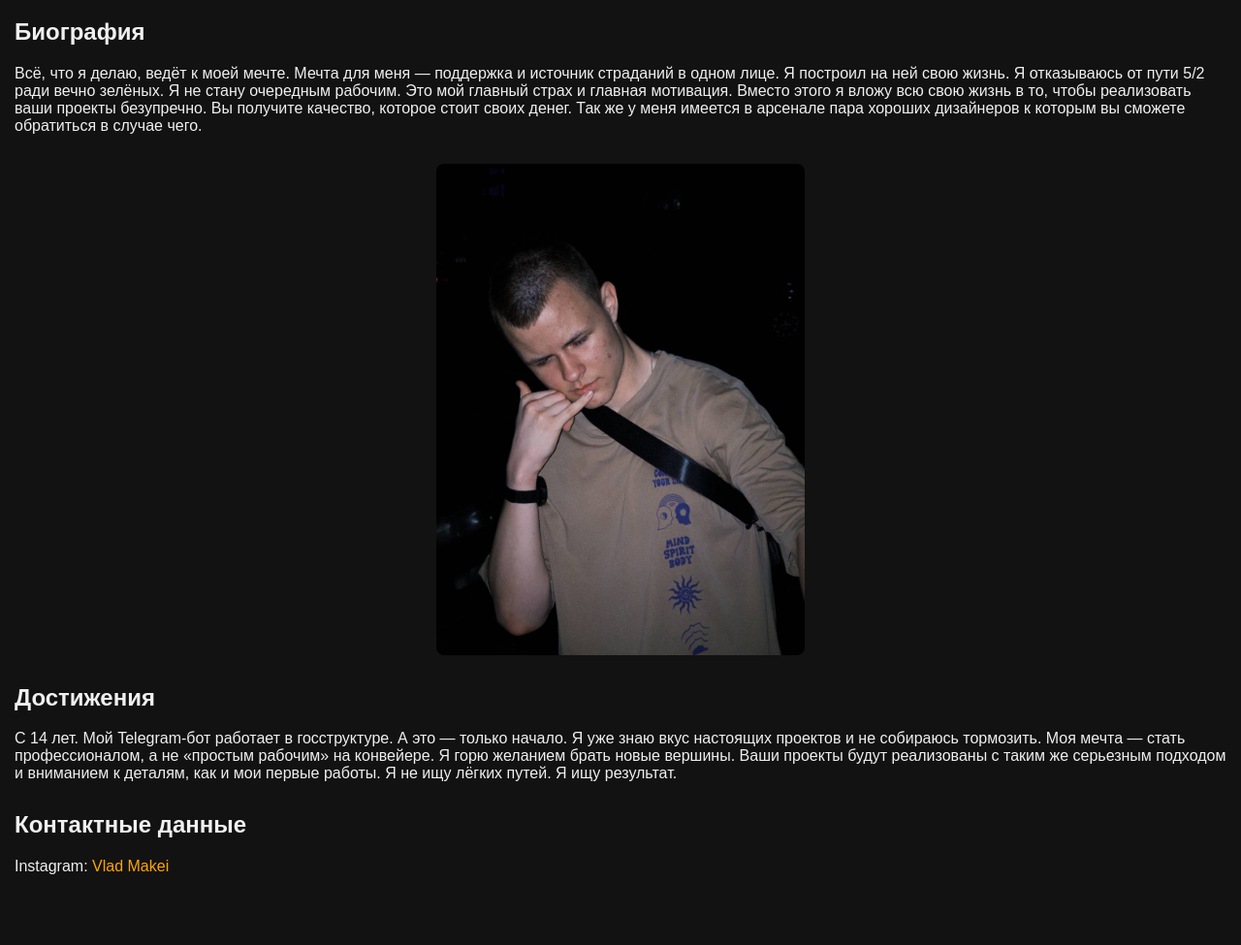
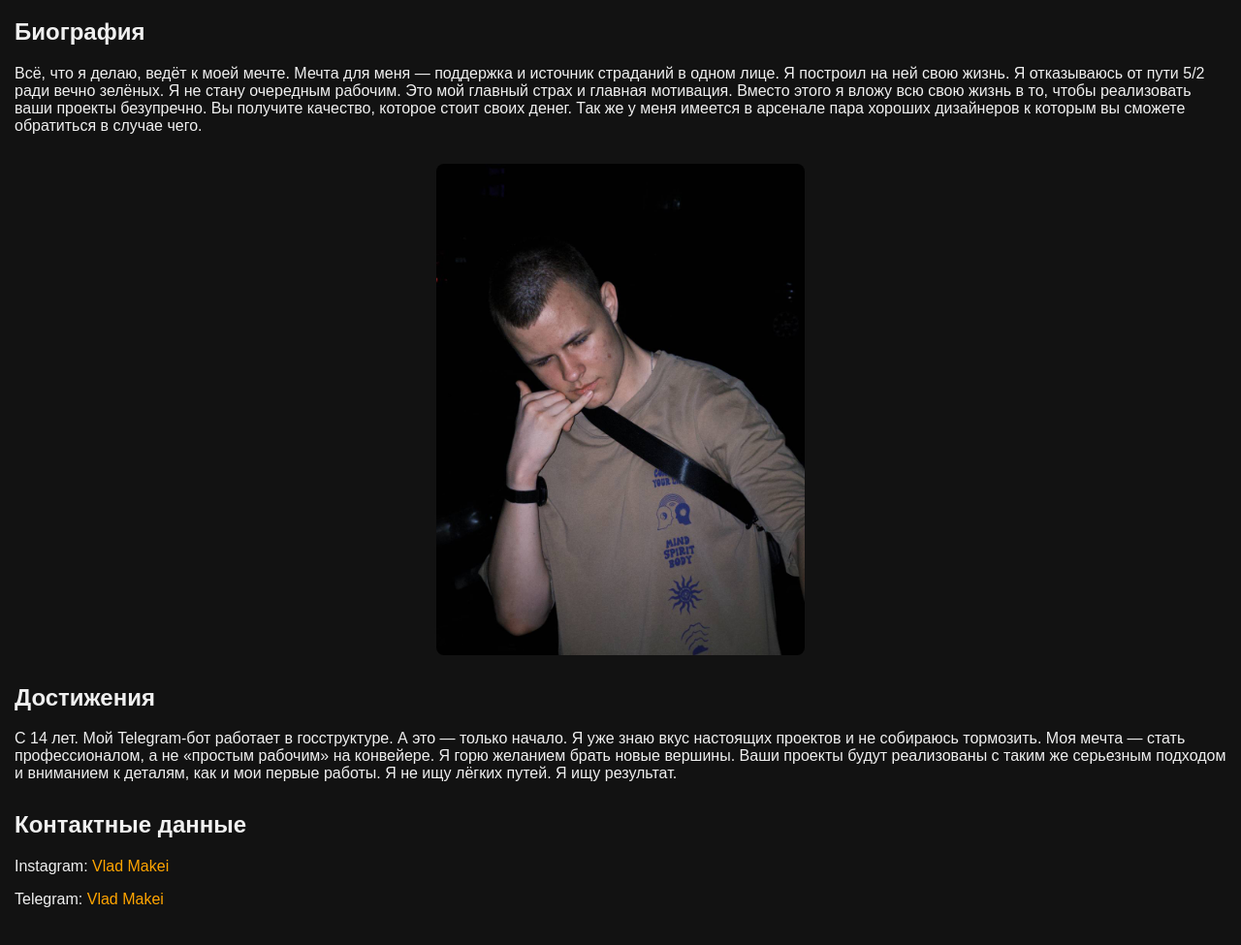
Before and after one commit to CAVOK21/mypersonalwebsite-version.0.1-, a plain HTML site: page index.html in a window 1280 px wide. Shown: the part 89-1064 px from the top of the page at 97% size. Before the commit the page ends 1037 px from the top, so only its background shows below. Drawn offline with Linux system fonts and the light colour scheme.

Commit message:
gigachat

```diff
--- a/index.html
+++ b/index.html
@@ -3,7 +3,7 @@
 <head>
 <meta charset="UTF-8" />
 <meta name="viewport" content="width=device-width, initial-scale=1" />
-<title>Sosal?</title>
+<title>vlad.codes</title>
 <link rel="stylesheet" href="style.css" />
 </head>
 <body>
@@ -43,6 +43,7 @@
 <section class="contacts">
   <h2>Контактные данные</h2>
   <p>Instagram: <a href="https://www.instagram.com/kit_bloxastiy/" target="_blank">Vlad Makei</a></p>
+  <p>Telegram: <a href="https://t.me/cavok21" target="_blank">Vlad Makei</a></p>
 </section>
 
 </body>
```
Also changed, not shown: 1 other file.
